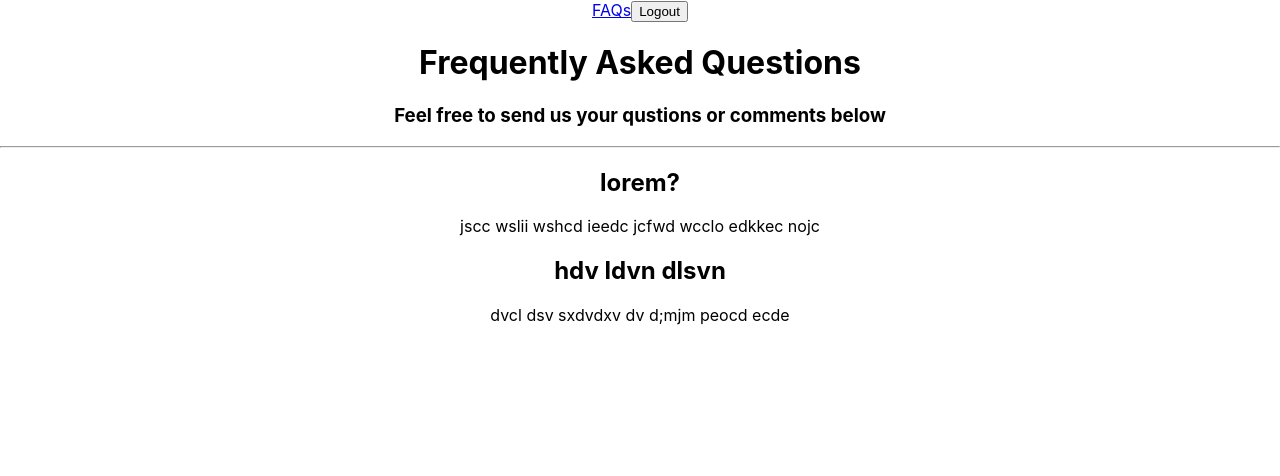
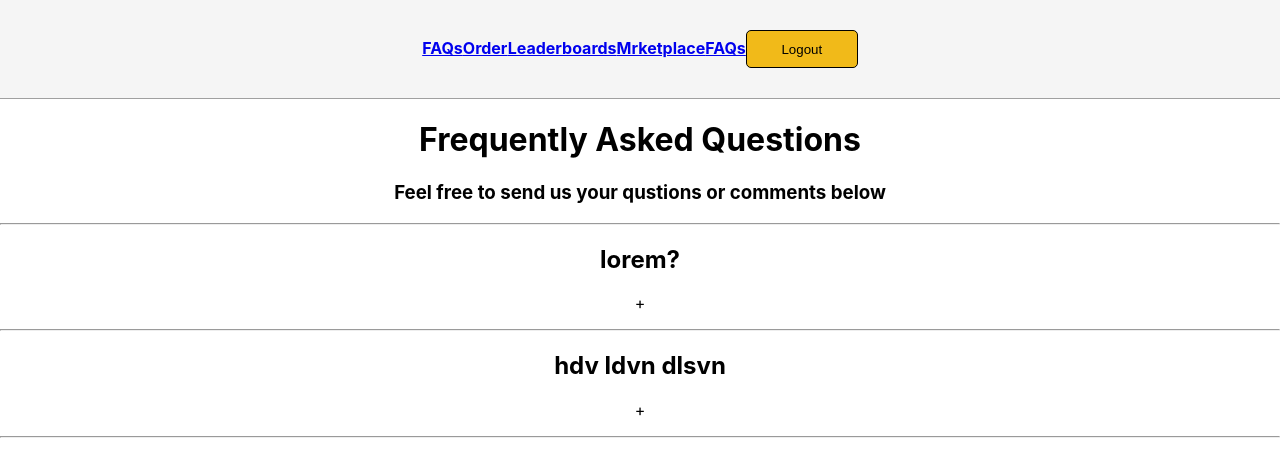
Before and after one commit to fayeqaljariri/Tsak, a React (Create React App) app in the folder my-react-app/: page /FAQs in a window 1280 px wide. Shown: the top 476 px of the page. Built offline with nearby package versions, Linux system fonts and the light colour scheme.

Commit message:
add event on question

```diff
--- a/my-react-app/src/component/FAQs.js
+++ b/my-react-app/src/component/FAQs.js
@@ -1,7 +1,8 @@
-import React from "react";
+import React ,{useState} from "react";
 const Faqs =()=>{
 const questions=[{question:"lorem?",answer:"jscc wslii wshcd ieedc jcfwd wcclo edkkec nojc"},{question:"hdv ldvn dlsvn",answer:"dvcl dsv sxdvdxv dv d;mjm peocd ecde"}]
-
+const [show, setShow] = useState(false);
+console.log(show)
 return(
     <>
     <div className="header">
@@ -10,12 +11,15 @@ return(
     <hr></hr>
     </div>
 
+
     {  questions.map((element, index) => (
     <><div className="question">
-            <h2>{element.question}</h2>
+            <h2>{element.question}</h2><p onClick={()=>{setShow(true)}}>+</p>
         </div><div>
-<p>{element.answer}</p>
+        {show &&<p>{element.answer}</p>}
+<hr></hr>
             </div></>
+
         ))}
     </>
 )
--- /dev/null
+++ b/my-react-app/src/component/navbar.css
@@ -0,0 +1,19 @@
+.NavBar{
+    border-bottom: 1px solid rgb(160, 160, 160);
+  padding: 30px;
+  color: rgb(83, 83, 83);
+  background-color: rgba(160, 160, 160, 0.1);
+  font-weight: 700;
+  font-family: "inter";
+  justify-content: right;
+  align-items: center;
+}
+
+.logout{
+    box-sizing: border-box;
+width: 112px;
+height: 38px;
+background: #F1BA19;
+border: 1px solid #000000;
+border-radius: 5px;
+}
--- a/my-react-app/src/component/navbar.js
+++ b/my-react-app/src/component/navbar.js
@@ -1,5 +1,6 @@
 import React  from "react";
 import {Link}  from "react-router-dom";
+import "./navbar.css"
 const Navigation = () => {
   return (
     <>
@@ -8,7 +9,7 @@ const Navigation = () => {
           <Link className="Link" to="/FAQs">
           FAQs
           </Link>
-          {/* <Link className="Link" to="/Order">
+          <Link className="Link" to="/Order">
             Order
           </Link>
           <Link className="Link" to="/Leaderboards">
@@ -19,7 +20,7 @@ const Navigation = () => {
           </Link>
           <Link className="Link" to="/FAQs">
           FAQs
-          </Link> */}
+          </Link>
           <button className="logout">Logout</button>
 
       </div>
```
